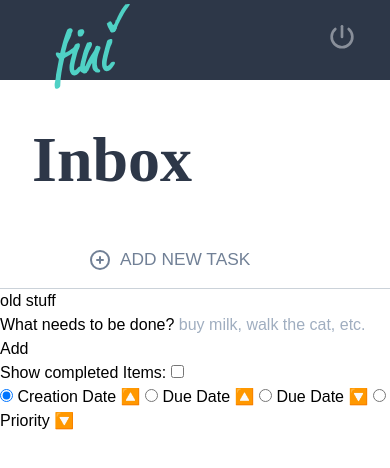
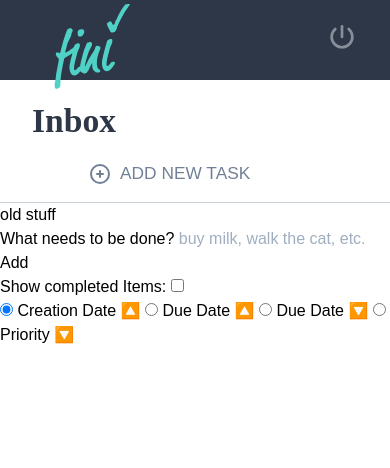
Before and after one commit to martinemmert/svelte-todo-app, a Svelte app: page / in a window 390 px wide. Shown: the top 468 px of the page. Built offline with nearby package versions, Linux system fonts and the light colour scheme; a web font is replaced by a local one; what @tailwindcss/custom-forms would draw is missing.

Commit message:
style: add mobile optimized text sizes

```diff
--- a/src/App.svelte
+++ b/src/App.svelte
@@ -47,7 +47,7 @@
 
 <main>
   <NavBar />
-  <div class="max-w-3xl px-8 mx-auto mt-12">
+  <div class="max-w-3xl px-8 mx-auto mt-6 md:mt-12">
     <TaskList {tasks} on:action="{event => handleAction(event.detail)}" />
   </div>
   <hr class="mt-4" />
--- a/src/components/TaskListItem/List.svelte
+++ b/src/components/TaskListItem/List.svelte
@@ -45,11 +45,11 @@
   }
 </style>
 
-<h1 class="font-serif text-2xl font-semibold leading-none text-gray-800 mb-14">Inbox</h1>
+<h1 class="mb-6 font-serif text-lg font-semibold leading-none text-gray-800 md:text-2xl md:mb-14">Inbox</h1>
 {#if tasks}
   <ul class="max-w-3xl mx-auto">
     {#each tasks as task (task.id)}
-      <li class="mt-2 first:mt-0">
+      <li class="mt-4 md:mt-2 first:mt-0">
         <Task
           title={task.title}
           state={task.state}
--- a/tailwind.config.js
+++ b/tailwind.config.js
@@ -30,6 +30,7 @@ module.exports = {
     fontSize: {
       small: "1.083333333rem",
       base: "1.416666667rem",
+      lg: "2.1rem",
       xl: "3rem",
       "2xl": "4rem",
       "4xl": "6rem",
```
